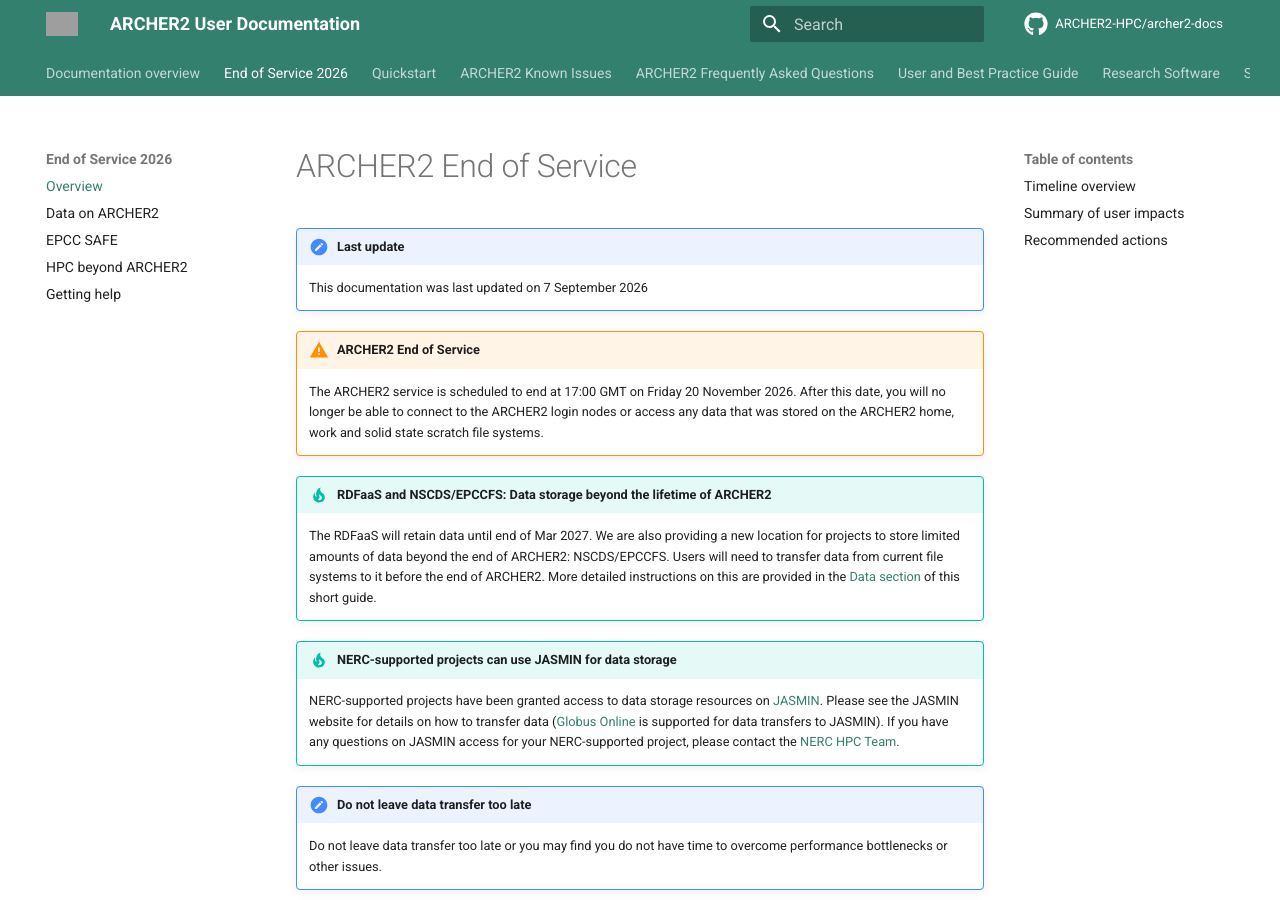
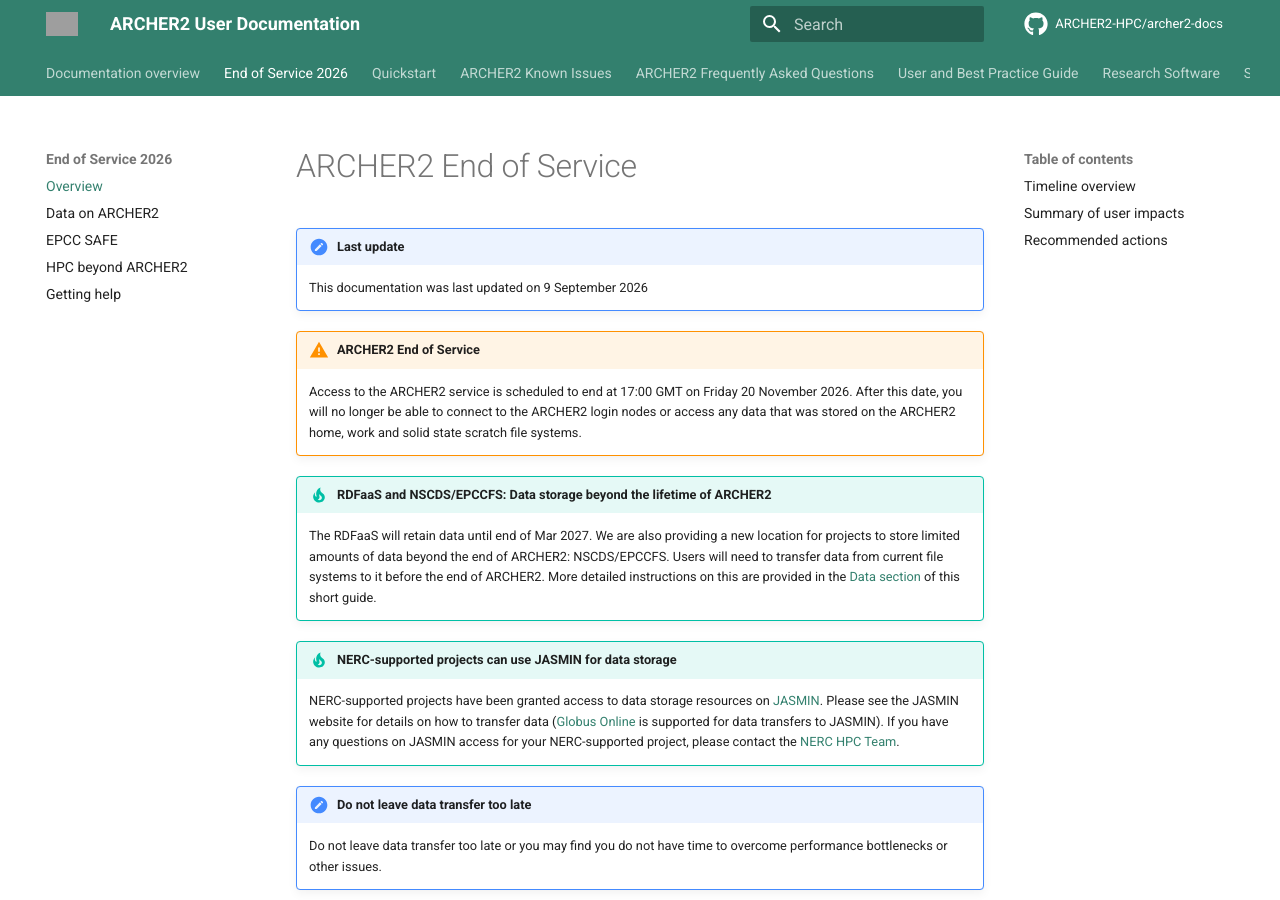
Before and after one commit to ARCHER2-HPC/archer2-docs, an MkDocs documentation site: the page built from docs/end-of-service-2026/index.md, in a window 1280 px wide and 900 px high. Built offline with MkDocs 1.6.1 and Material for MkDocs 9.7.7, drawn with Linux system fonts in a browser that asks for light colours; comment, search, counter and statistics services are not loaded; grey boxes are pictures that could not be loaded.

Commit message:
Updates wording

```diff
--- a/docs/end-of-service-2026/index.md
+++ b/docs/end-of-service-2026/index.md
@@ -1,10 +1,10 @@
 # ARCHER2 End of Service
 
 !!! important "Last update"
-    This documentation was last updated on 7 September 2026
+    This documentation was last updated on 9 September 2026
 
 !!! warning "ARCHER2 End of Service"
-    The ARCHER2 service is scheduled to end at 17:00 GMT on Friday 20 November 2026.
+    Access to the ARCHER2 service is scheduled to end at 17:00 GMT on Friday 20 November 2026.
     After this date, you will no longer be able to connect to the ARCHER2 login nodes or access any data that
     was stored on the ARCHER2 home, work and solid state scratch file systems.
 
```
